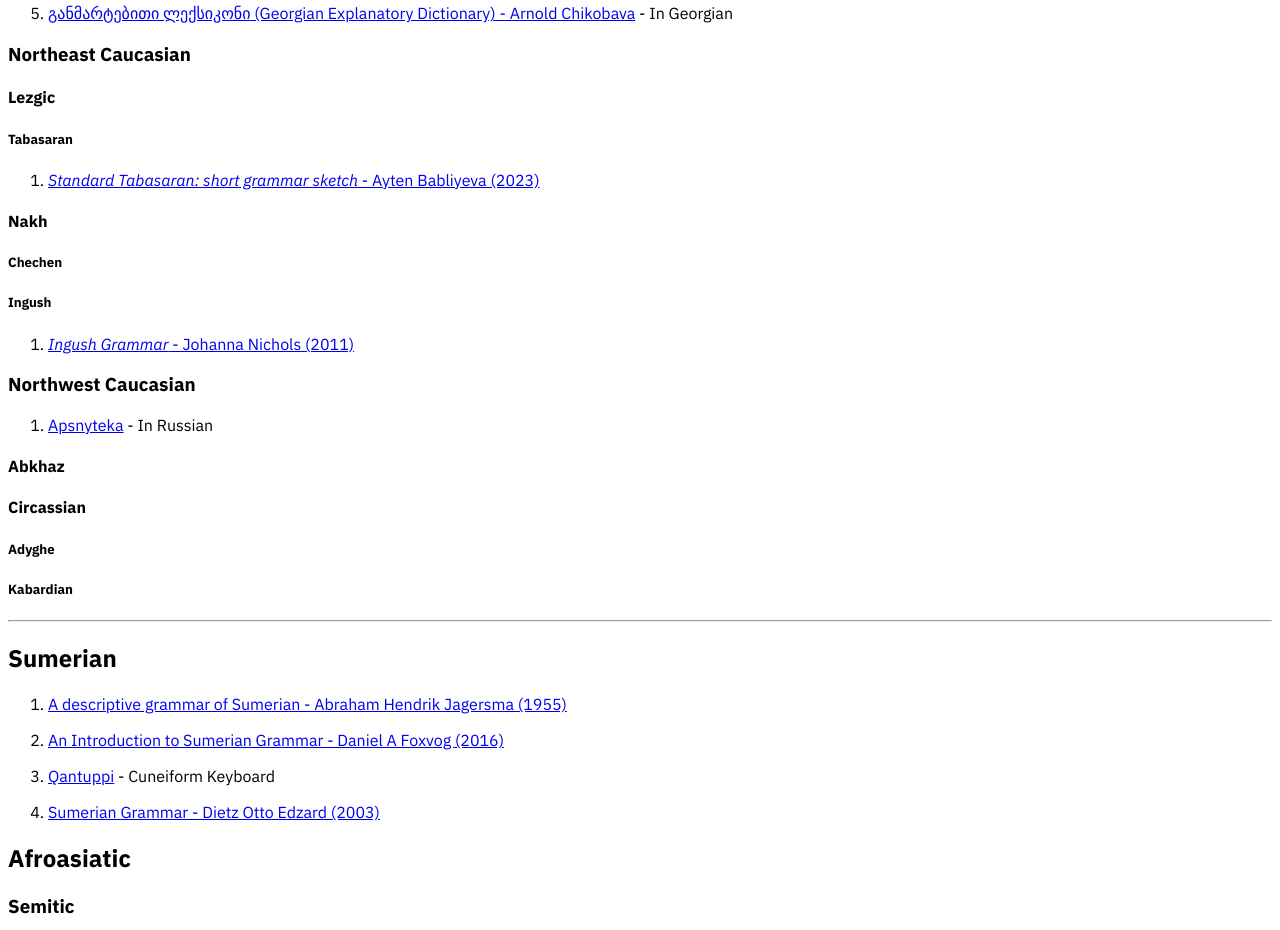
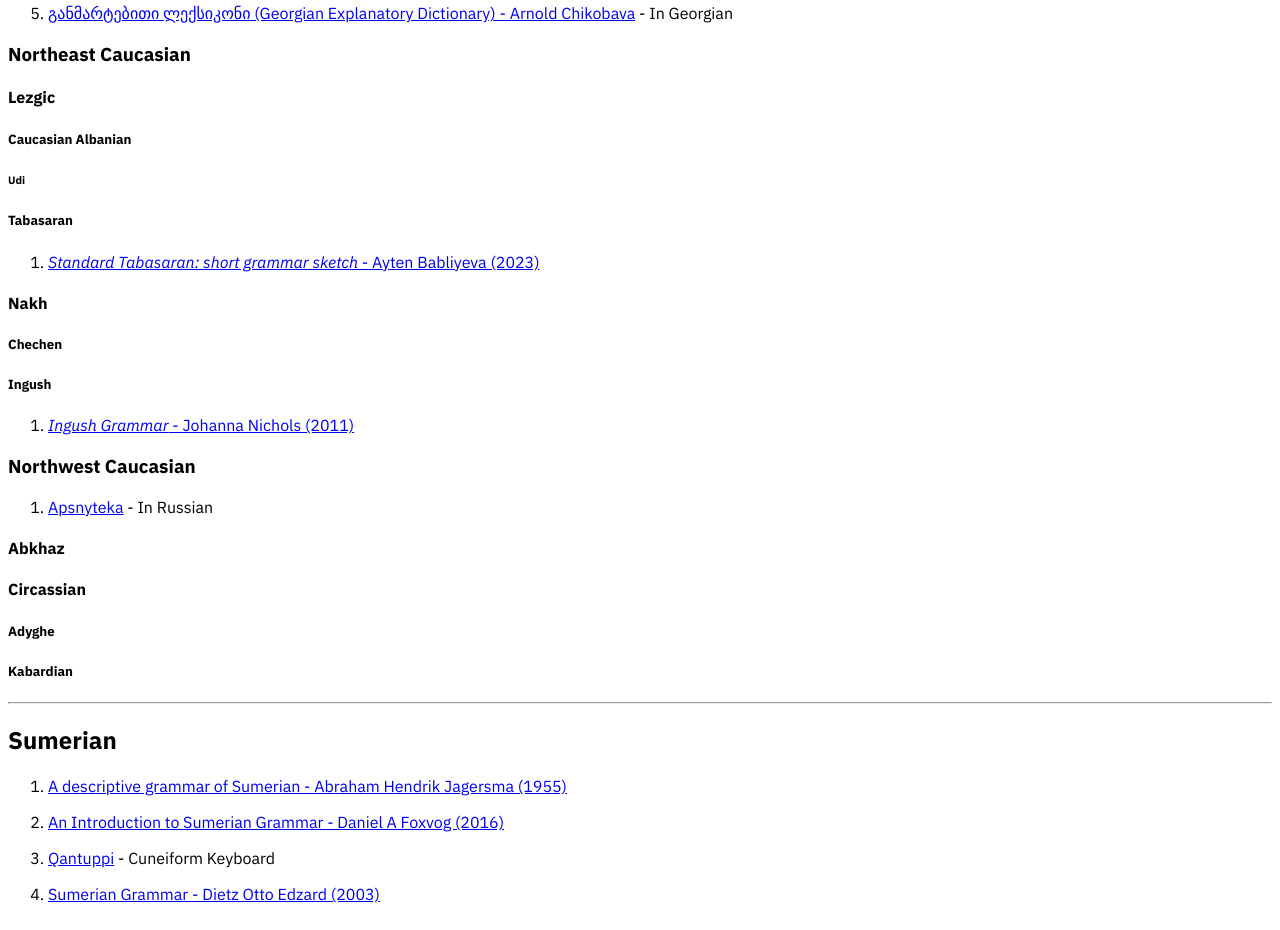
Before and after one commit to Penguin112358/penguin112358.github.io, a plain HTML site: page languageresources.html in a window 1280 px wide. Shown: the part 8297-9227 px from the top of the page. Drawn offline with Linux system fonts and the light colour scheme.

Commit message:
Add headers for Caucasian Albanian and Udi

```diff
--- a/languageresources.html
+++ b/languageresources.html
@@ -322,6 +322,8 @@
 			</ol>
 		<h3>Northeast Caucasian</h3>
 			<h4>Lezgic</h4>
+				<h5>Caucasian Albanian</h5>
+					<h6>Udi</h6>
 				<h5>Tabasaran</h5>
 					<ol>
 						<li><p><a href="https://escholarship.org/content/qt7m61j4w5/qt7m61j4w5.pdf" target="_blank"><i>Standard Tabasaran: short grammar sketch</i> - Ayten Babliyeva (2023)</a></p></li>
```
